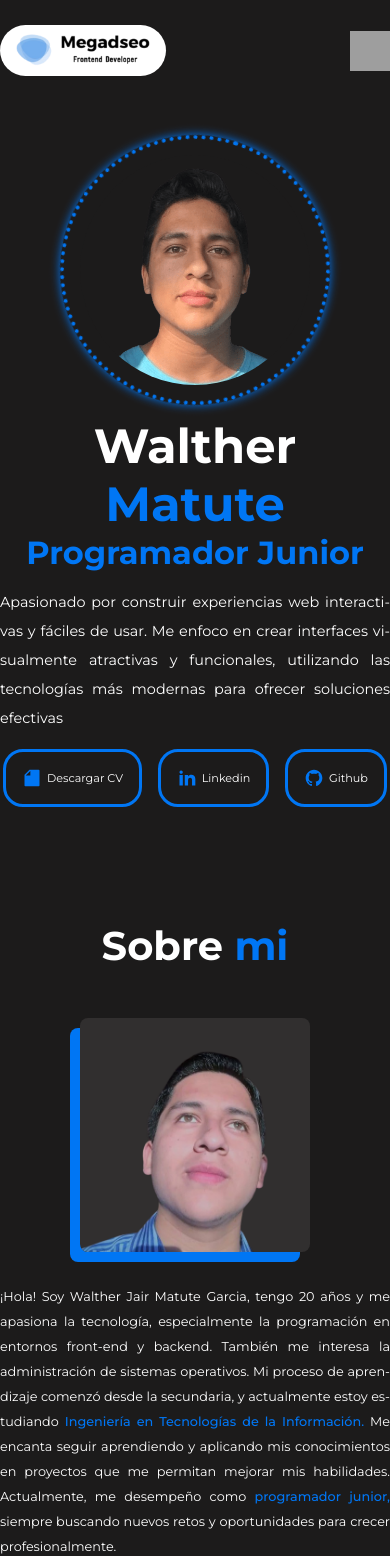
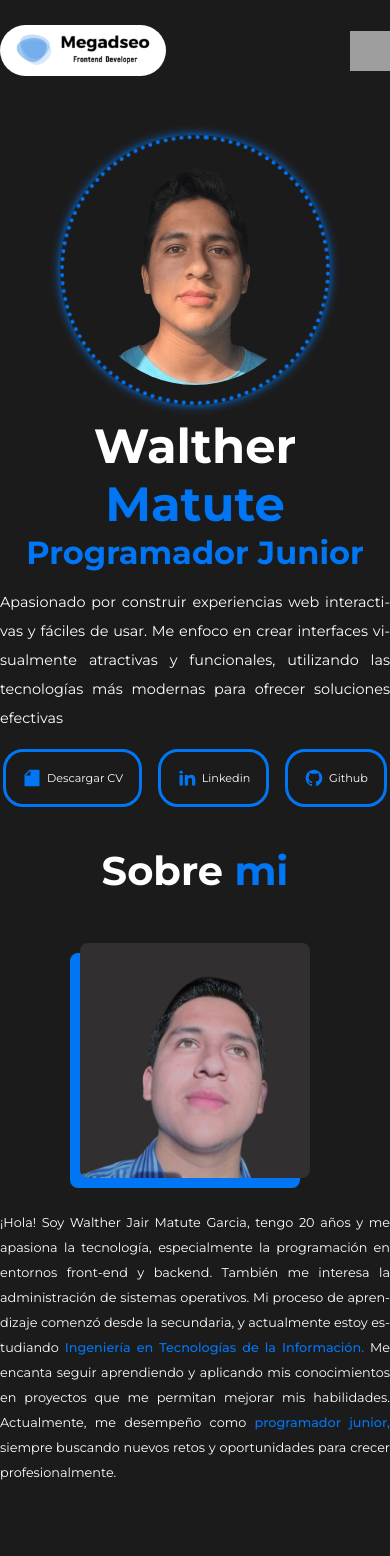
Before and after one commit to MegaDSeo/Portfolio-Web, a React (Vite) app: page / in a window 390 px wide. Shown: the top 1556 px of the page. Built offline with nearby package versions, Linux system fonts and the light colour scheme; grey boxes are pictures that could not be loaded.

Commit message:
Actualizacion

```diff
--- a/src/components/Skills/Skills.css
+++ b/src/components/Skills/Skills.css
@@ -43,7 +43,6 @@
 @media screen and (max-width: 575px) {
     #habilidades{
         height: 80vh;
-        background-color: red;
         & .skills-contain{
             & h1{
                 font-size: 2.5em;
--- a/src/components/Sobre mi/About.css
+++ b/src/components/Sobre mi/About.css
@@ -50,7 +50,7 @@
 
 @media screen and (max-width:575px) {
     .container{
-        padding: 2rem 0;
+        height: 80vh;
         #about{
             & .about-contain{
                 & h1{
```
